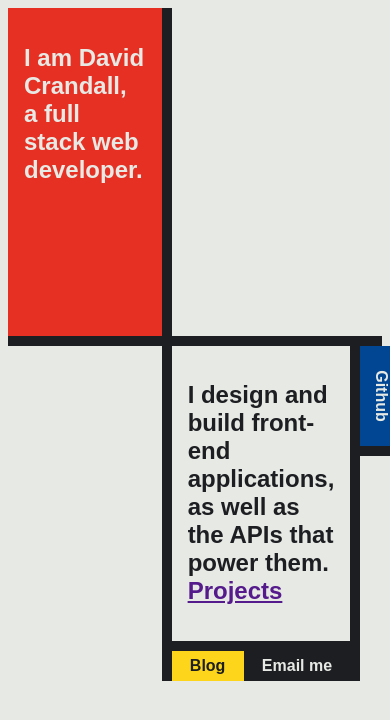
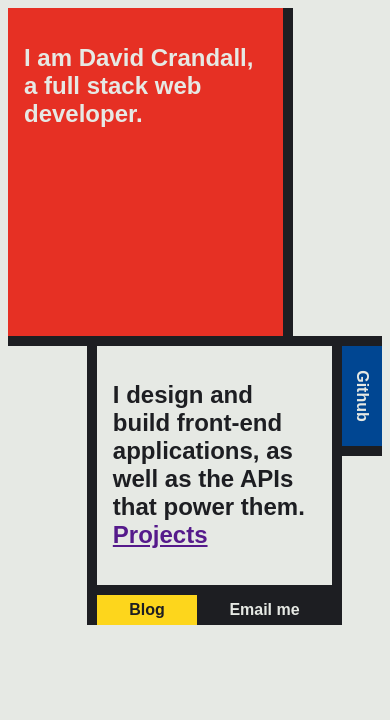
Before and after one commit to dacrands/mondrian-portfolio, a Gatsby site: page / in a window 390 px wide. Built offline with nearby package versions, Linux system fonts and the light colour scheme; Gatsby itself is replaced by a stand-in of ours.

Commit message:
Responsive compThree

```diff
--- a/src/styles/main.scss
+++ b/src/styles/main.scss
@@ -146,4 +146,13 @@ body {
     }
   }
 
+  @media(max-width: 430px){
+    .canvas__top {
+      grid-template-columns: 76.25% 23.75%;
+    }
+    .canvas__bottom {
+      grid-template-columns: 23.75% 76.25%;
+    }
+  }
+
 }
```
